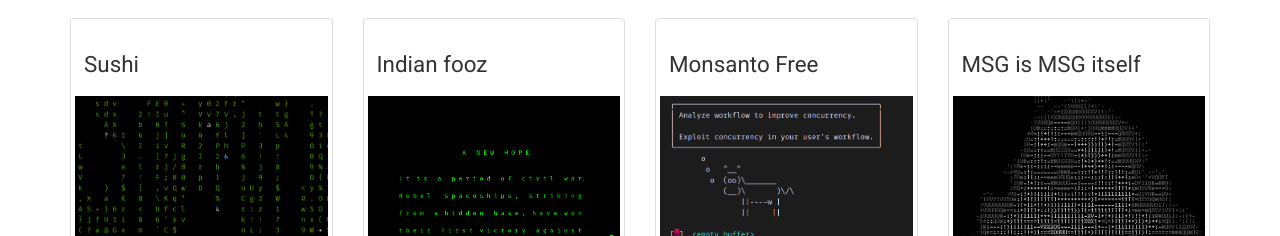
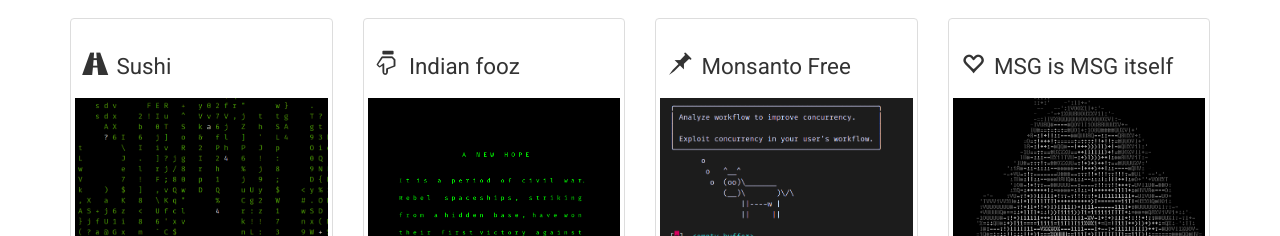
Before and after one commit to shtakai2/shtakai2.github.io, a plain HTML site: page index.html in a window 1280 px wide. Shown: the part 564-800 px from the top of the page. Drawn offline with nearby package versions, Linux system fonts and the light colour scheme.

Commit message:
modified portfolio title

```diff
--- a/index.html
+++ b/index.html
@@ -72,31 +72,45 @@
   <a href="https://www.wikiwand.com/en/Joseph_Stalin">Stalin</a>, <a href="https://www.wikiwand.com/en/Grigori_Sokolnikov">Sokolnikov</a> and&nbsp;<a href="https://www.wikiwand.com/en/Andrei_Bubnov">Bubnov</a>, one of the seven members of
   the first&nbsp;<a href="https://www.wikiwand.com/en/Politburo_of_the_CPSU_Central_Committee">Politburo</a>, founded in 1917 to manage the Bolshevik Revolution.<a href="https://www.wikiwand.com/en/Leon_Trotsky#citenote4">[</a> </p>
 </div>
+
 <div class="container" id="portfolio">
   <h1>Projects </h1>
   <div class="row">
     <div class="col-md-3" id="portfolio-thumbnail">
       <div class="thumbnail">
         <div class="caption">
-          <h3>Sushi </h3></div><img src="assets/img/matrix.png"></div>
+          <h3><span class="glyphicon glyphicon-road" aria-hidden="true"></span>Sushi</h3>
+        </div>
+        <img src="assets/img/matrix.png">
+      </div>
     </div>
     <div class="col-md-3">
       <div class="thumbnail">
         <div class="caption">
-          <h3>Indian fooz</h3></div><img src="assets/img/telnet.png"></div>
+          <h3><span class="glyphicon glyphicon-hand-down" aria-hidden="true"></span>Indian fooz</h3>
+          </div>
+          <img src="assets/img/telnet.png">
+        </div>
     </div>
     <div class="col-md-3">
       <div class="thumbnail">
         <div class="caption">
-          <h3>Monsanto Free</h3></div><img src="assets/img/vim.png"></div>
+          <h3><span class="glyphicon glyphicon-pushpin" aria-hidden="true"></span>Monsanto Free</h3>
+        </div>
+          <img src="assets/img/vim.png">
+      </div>
     </div>
     <div class="col-md-3">
       <div class="thumbnail">
         <div class="caption">
-          <h3>MSG is MSG itself</h3></div><img src="assets/img/aa.png"></div>
+          <h3><span class="glyphicon glyphicon-heart-empty" aria-hidden="true"></span>MSG is MSG itself</h3>
+        </div>
+        <img src="assets/img/aa.png">
+      </div>
     </div>
   </div>
 </div>
+
 <footer>
   <div class="row">
     <div class="col-md-4 col-sm-6 footer-navigation">
```
